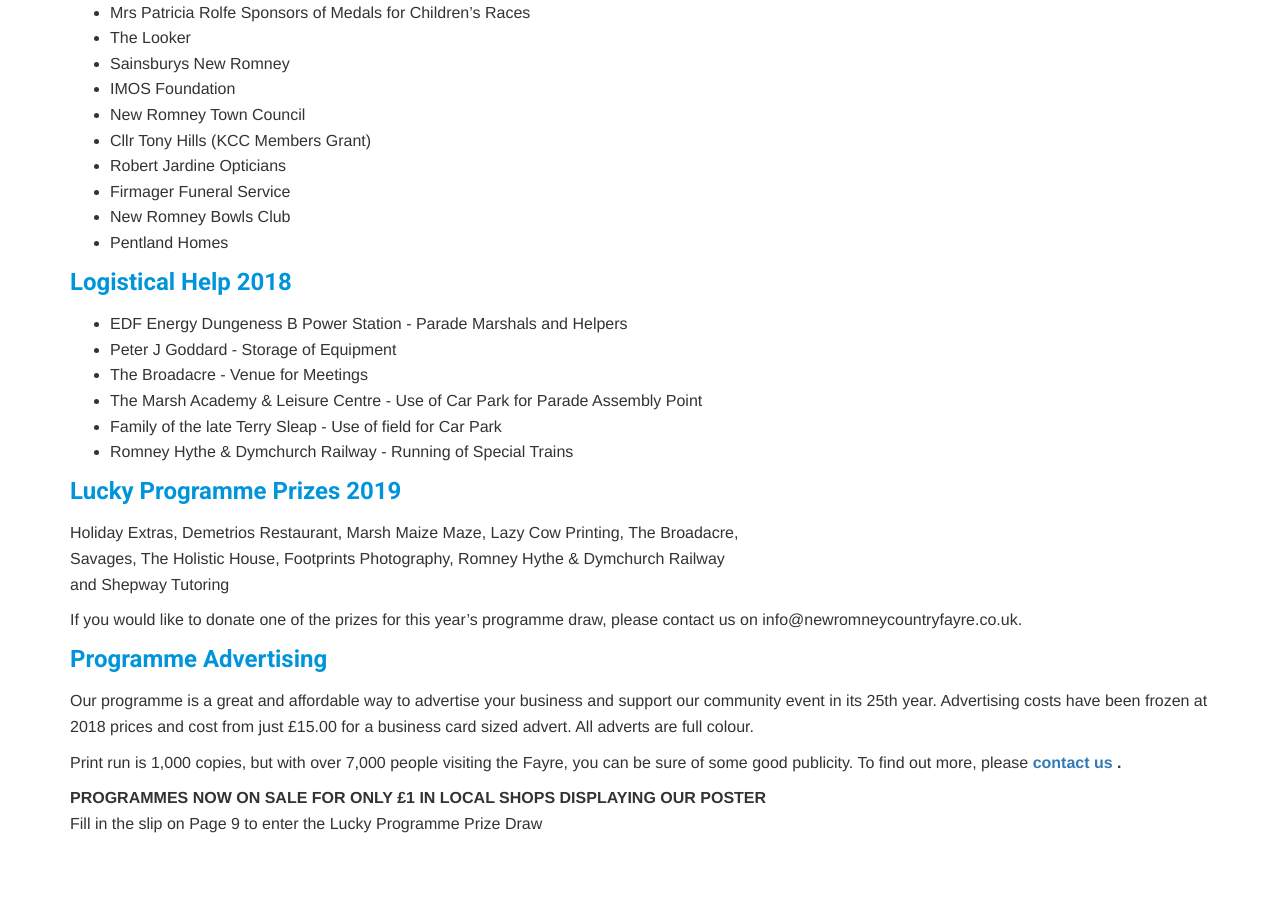
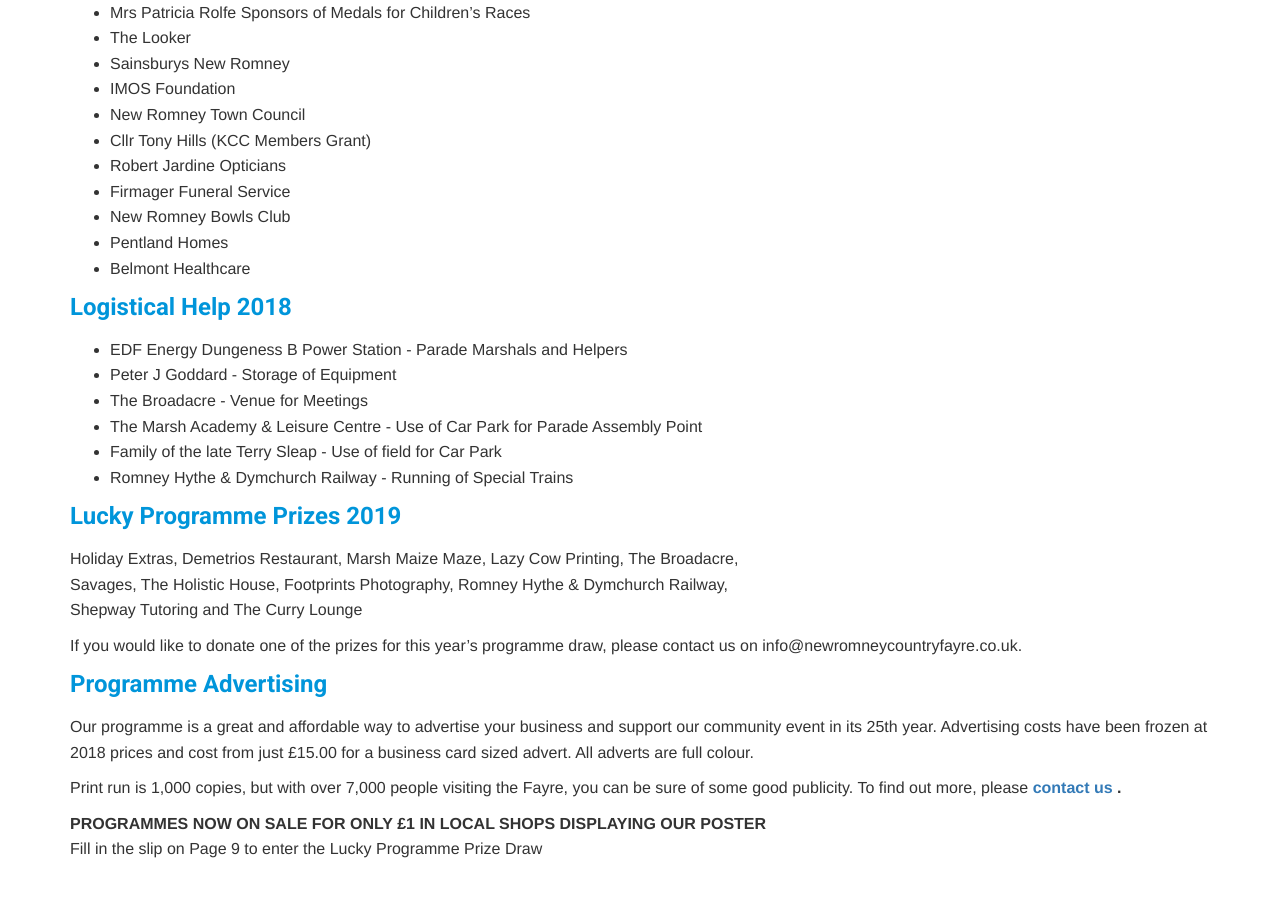
Before and after one commit to jodiedoubleday/newromney, a Jekyll site: the page built from supportUs.md, in a window 1280 px wide and 900 px high, scrolled down 1152 px. Shown: the top 897 px of the window. Built offline with Jekyll 4.4.1, drawn with Linux system fonts in a browser that asks for light colours; a script that is not in the unit is left out.

Commit message:
Update Pages “supportUs”

```diff
--- a/supportUs.md
+++ b/supportUs.md
@@ -66,6 +66,7 @@
 * Firmager Funeral Service
 * New Romney Bowls Club
 * Pentland Homes
+* Belmont Healthcare
 
 ### Logistical Help 2018
 
@@ -79,8 +80,8 @@
 ### Lucky Programme Prizes 2019
 
 Holiday Extras, Demetrios Restaurant, Marsh Maize Maze, Lazy Cow Printing, The Broadacre,\
-Savages, The Holistic House, Footprints Photography, Romney Hythe & Dymchurch Railway\
-and Shepway Tutoring
+Savages, The Holistic House, Footprints Photography, Romney Hythe & Dymchurch Railway,\
+Shepway Tutoring and The Curry Lounge
 
 If you would like to donate one of the prizes for this year's programme draw, please contact us on info@newromneycountryfayre.co.uk.
 
```
